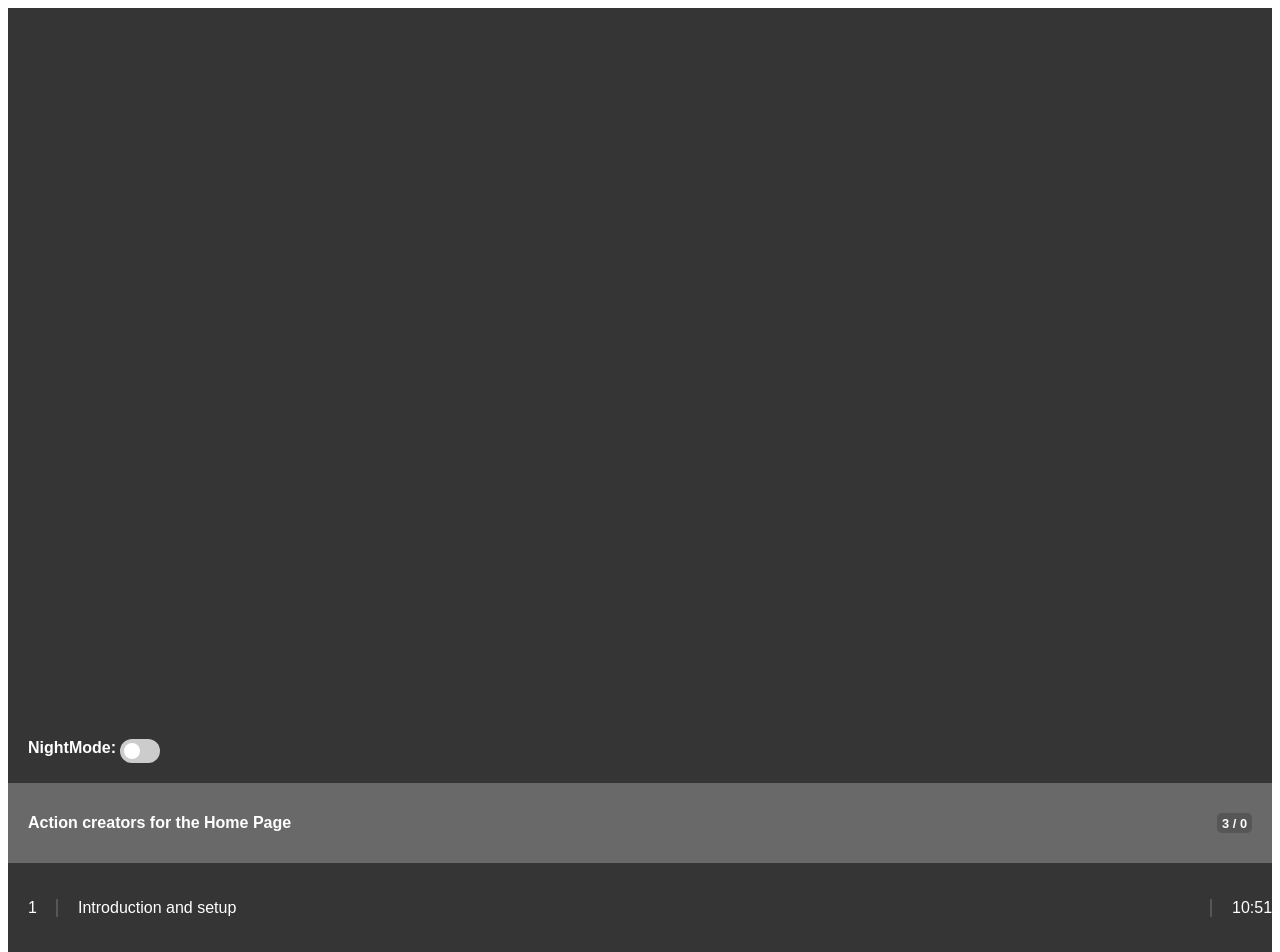
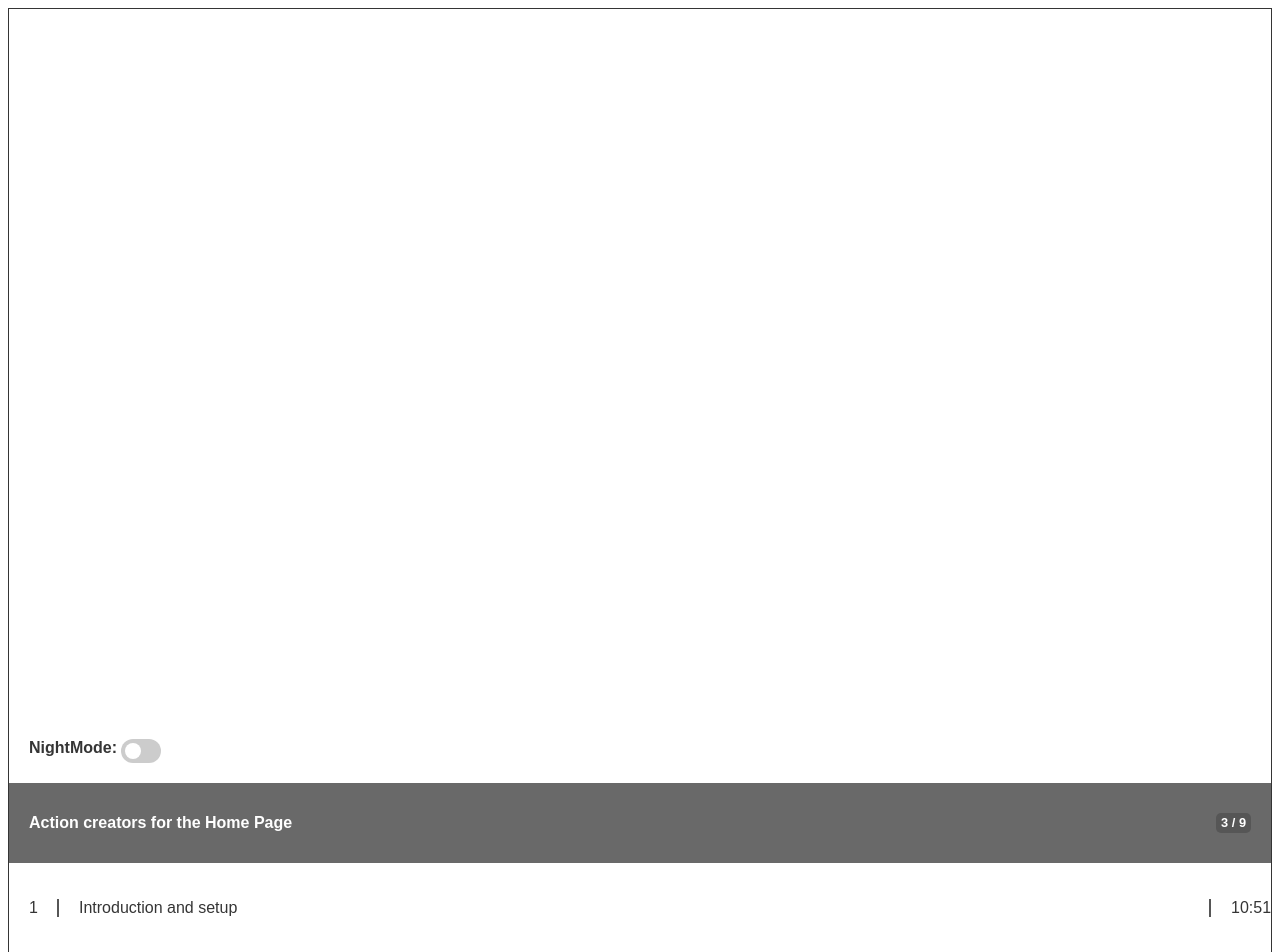
Before and after one commit to IanWei/video, a React (Create React App) app: page /4tuFk_pdWVo in a window 1280 px wide. Shown: the top 952 px of the page. Built offline with nearby package versions, Linux system fonts and the light colour scheme.

Commit message:
execute callback function

```diff
--- a/src/features/playlist/Playlist.tsx
+++ b/src/features/playlist/Playlist.tsx
@@ -6,17 +6,17 @@ import { StyledPlaylist } from 'features/playlist/StyledPlaylist';
 import {  Video } from '../types';
 
 interface Props {
-    videos: Video[],
+    videos: Video[]
     active: Video
+    nightMode: boolean
     nightModeCallBack(): void
-    nightMode: boolean
 }
 
 export const Playlist: FC<Props> = ( { active, nightMode, nightModeCallBack, videos }: Props ) => {
     return (
         <StyledPlaylist>
             <NightMode nightMode={nightMode} nightModeCallback={nightModeCallBack}/>
-            <PlaylistHeader active={active} total={0}/>
+            <PlaylistHeader active={active} total={videos.length}/>
             <PlaylistItems active={active} videos={videos}/>
         </StyledPlaylist>
     )
--- a/src/features/playlistItem/StyledPlaylistItem.ts
+++ b/src/features/playlistItem/StyledPlaylistItem.ts
@@ -34,8 +34,9 @@ export const StyledPlaylistItem = styled.div<Props>`
         min-height: 10px;
         background: #409f4e;
         position: absolute;
-        left: 0;
-        top: 19px;
+        border-radius: 50%;
+        left: -15px;
+        top: 20px;
     }
 
     .wbn-player__video-nr {
@@ -49,7 +50,7 @@ export const StyledPlaylistItem = styled.div<Props>`
     .wbn-player__video-name a {
         flex-grow: 10;
         padding: 0 0 0 10px;
-        color: ${p => p.theme.color};
+        color: ${({ theme }) => theme.color};
         text-align: left;
         text-decoration: none;
         display: block;
--- a/src/features/video/Video.tsx
+++ b/src/features/video/Video.tsx
@@ -2,13 +2,13 @@ import React, { FC } from 'react';
 import ReactPlayer from 'react-player';
 import { StyledVideoWrapper } from './StyledVideoWrapper';
 import { StyledVideo } from './StyledVideo';
-import { Video as VideoType } from '../types';
+import { ProgressState, Video as VideoType } from '../types';
 
 interface Props {
     active: VideoType,
     autoplay: boolean,
     endCallback(): void,
-    progressCallback(): void
+    progressCallback(state: ProgressState): void
 }
 
 export const Video: FC<Props> = ( { active, autoplay, endCallback, progressCallback }: Props ) => {
--- a/src/features/wbnPlayer/WbnPlayer.tsx
+++ b/src/features/wbnPlayer/WbnPlayer.tsx
@@ -6,7 +6,7 @@ import { PlaylistHeader } from 'components/PlaylistHeader';
 import { Playlist } from '../playlist/Playlist';
 import { StyledWbnPlayer } from './StyledWbnPlayer';
 import { light, dark } from 'theme';
-import { Video as VideoType, Videos } from '../types';
+import { ProgressState, Video as VideoType, Videos } from '../types';
 import { Video } from '../video/Video';
 
 interface Props extends RouteComponentProps<Params, {}, AutoPlay> {}
@@ -59,19 +59,43 @@ export const WbnPlayer: FC<Props> = ({ match, location, history }: Props) => {
 
 
     const nightModeCallback = () => {
-
+        setState(prev => ({
+            ...prev,
+            nightMode: !prev.nightMode
+        }))
     }
 
     const endCallback = () => {
-
+        const videoId = match.params.activeVideo;
+        const currentVideoIndex = videos.findIndex(({ id }) => id === videoId);
+        const nextVideoIndex = currentVideoIndex === videos.length - 1 ? 0 : currentVideoIndex + 1;
+        history.push({
+            pathname: `${videos[nextVideoIndex].id}`,
+            state: false
+        })
     }
 
-    const progressCallback = () => {
-
+    const progressCallback = (e: ProgressState) => {
+        if (e.playedSeconds > 10 && e.playedSeconds < 11) {
+            const playedVideos = videos.find( video => video.id === activeVideo.id);
+            playedVideos!.played = true;
+            setState(prevState => ({
+                ...prevState,
+                videos
+            }));
+            // setState({
+            //     ...state,
+            //     videos: videos.map((el) => {
+            //         return el.id === activeVideo.id
+            //             ? { ...el, played: true }
+            //             : el
+            //     })
+            // })
+        }
     }
 
     return (
-        <ThemeProvider theme={dark}>
+        <ThemeProvider theme={nightMode ? dark : light}>
             <StyledWbnPlayer>
                 <Video
                     active={activeVideo}
```
Also changed, not shown: src/features/types/index.ts (+9 -0 lines).
